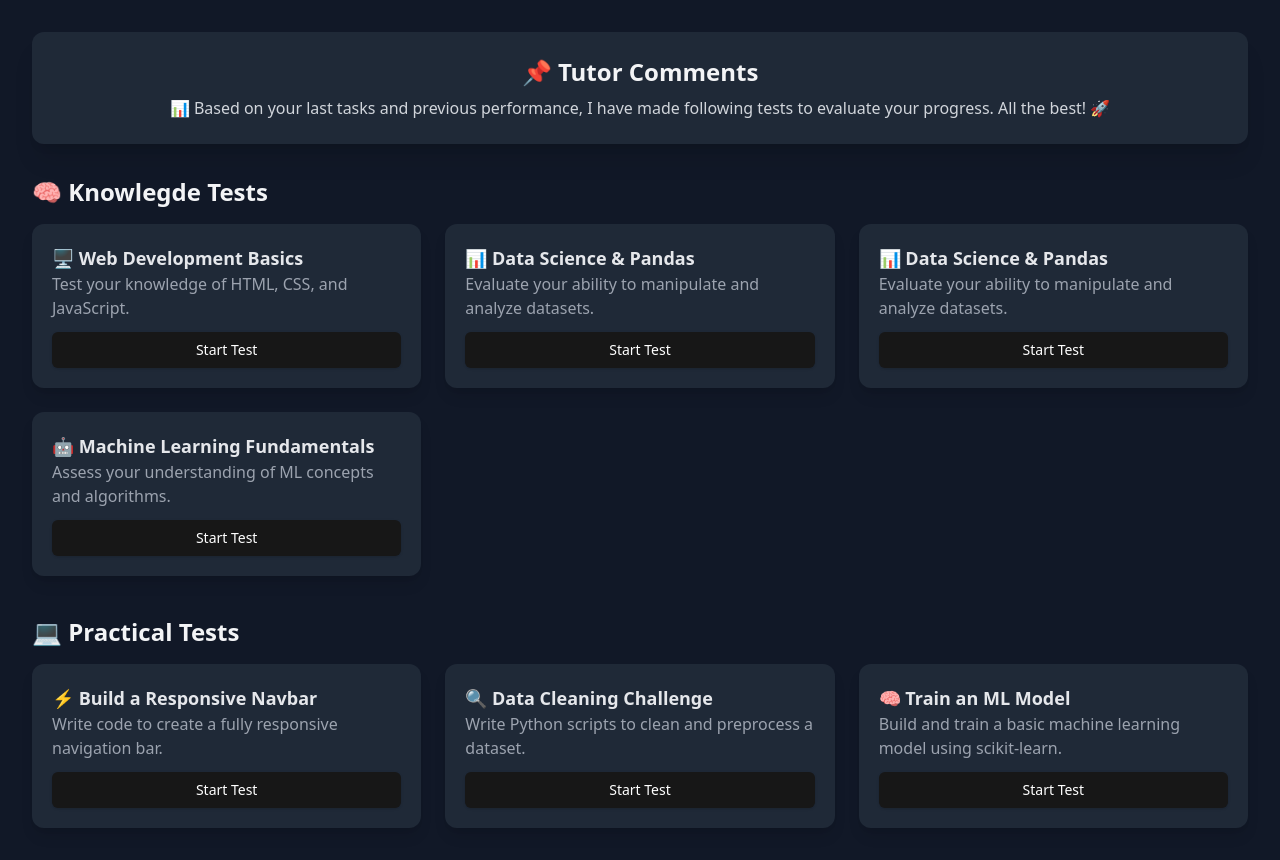
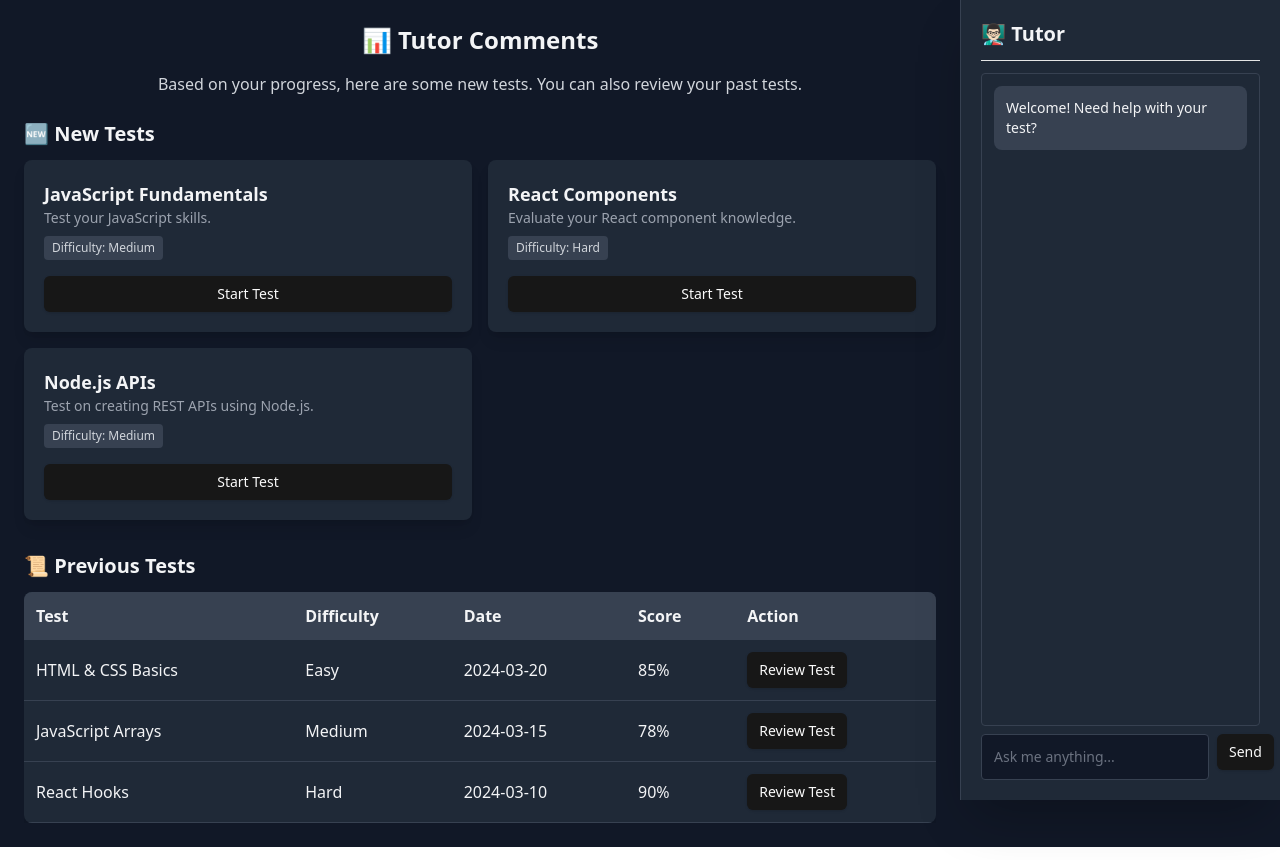
Before and after one commit to shravanjindal/LearnEra, a Next.js app: page /tests/1 in a window 1280 px wide. Built offline with nearby package versions, Linux system fonts and the light colour scheme.

Commit message:
improved task page

```diff
--- a/src/app/tests/[userId]/page.tsx
+++ b/src/app/tests/[userId]/page.tsx
@@ -1,76 +1,115 @@
 "use client";
-import { useParams } from "next/navigation";
+import { useState } from "react";
+import TutorChatbot from "@/components/TutorChatbot";
 import { Button } from "@/components/ui/button";
-import { motion } from "framer-motion";
 
-const TestsPage = () => {
-  const { userId } = useParams(); // Get userId from URL
+// Define test structure
+interface Test {
+  id: number;
+  title: string;
+  description: string;
+  difficulty: string;
+  date?: string; // Only for previous tests
+  score?: number; // Only for previous tests
+}
 
-  // AI-generated summary
-  const aiSummary =
-    "📊 Based on your last tasks and previous performance, I have made following tests to evaluate your progress. All the best! 🚀";
+// Define message structure
+interface Message {
+  sender: "bot" | "user";
+  text: string;
+}
 
-  // Test Categories
-  const generalTests = [
-    { title: "🖥️ Web Development Basics", description: "Test your knowledge of HTML, CSS, and JavaScript." },
-    { title: "📊 Data Science & Pandas", description: "Evaluate your ability to manipulate and analyze datasets." },
-    { title: "📊 Data Science & Pandas", description: "Evaluate your ability to manipulate and analyze datasets." },
-    { title: "🤖 Machine Learning Fundamentals", description: "Assess your understanding of ML concepts and algorithms." },
+const TestPage: React.FC = () => {
+  const [messages, setMessages] = useState<Message[]>([
+    { sender: "bot", text: "Welcome! Need help with your test?" },
+  ]);
+  const [input, setInput] = useState<string>("");
+
+  const handleSend = () => {
+    if (!input.trim()) return;
+    setMessages([...messages, { sender: "user", text: input }]);
+    setInput("");
+  };
+
+  // New Tests (Multiple)
+  const newTests: Test[] = [
+    { id: 1, title: "JavaScript Fundamentals", description: "Test your JavaScript skills.", difficulty: "Medium" },
+    { id: 2, title: "React Components", description: "Evaluate your React component knowledge.", difficulty: "Hard" },
+    { id: 3, title: "Node.js APIs", description: "Test on creating REST APIs using Node.js.", difficulty: "Medium" },
   ];
 
-  const practicalTests = [
-    { title: "⚡ Build a Responsive Navbar", description: "Write code to create a fully responsive navigation bar." },
-    { title: "🔍 Data Cleaning Challenge", description: "Write Python scripts to clean and preprocess a dataset." },
-    { title: "🧠 Train an ML Model", description: "Build and train a basic machine learning model using scikit-learn." },
+  // Previous Tests (Table)
+  const previousTests: Test[] = [
+    { id: 4, title: "HTML & CSS Basics", description: "Test your HTML and CSS knowledge.", difficulty: "Easy", date: "2024-03-20", score: 85 },
+    { id: 5, title: "JavaScript Arrays", description: "Test your JavaScript array knowledge.", difficulty: "Medium", date: "2024-03-15", score: 78 },
+    { id: 6, title: "React Hooks", description: "Test your React Hooks knowledge.", difficulty: "Hard", date: "2024-03-10", score: 90 },
   ];
 
+  return (
+    <div className="min-h-screen bg-gray-900 text-gray-100 flex">
+      {/* Left Section (3/4 of the page) */}
+      <div className="w-3/4 p-6">
+        {/* AI Summary Heading */}
+        <div className="flex flex-col items-center justify-center text-center">
+  <h1 className="text-2xl font-bold mb-4">📊 Tutor Comments</h1>
+  <p className="text-gray-300 mb-6">
+    Based on your progress, here are some new tests. You can also review your past tests.
+  </p>
+</div>
 
-  return (
-    <div className="flex flex-col min-h-screen bg-gray-900 text-gray-100 p-8">
-      {/* AI Summary */}
-      <motion.div
-        className="bg-gray-800 p-6 rounded-xl shadow-xl text-center"
-        initial={{ opacity: 0, y: -20 }}
-        animate={{ opacity: 1, y: 0 }}
-        transition={{ duration: 0.5 }}
-      >
-        <h2 className="text-2xl font-bold mb-2">📌 Tutor Comments </h2>
-        <p className="text-gray-300">{aiSummary}</p>
-      </motion.div>
+        {/* New Tests Section (Multiple Cards) */}
+        <section className="mb-8">
+          <h2 className="text-xl font-semibold mb-3">🆕 New Tests</h2>
+          <div className="grid grid-cols-1 md:grid-cols-2 gap-4">
+            {newTests.map((test) => (
+              <div key={test.id} className="bg-gray-800 p-5 rounded-lg shadow-lg">
+                <h3 className="text-lg font-semibold">{test.title}</h3>
+                <p className="text-gray-400 text-sm">{test.description}</p>
+                <span className="text-xs text-gray-300 bg-gray-700 px-2 py-1 rounded mt-2 inline-block">
+                  Difficulty: {test.difficulty}
+                </span>
+                <Button className="mt-4 w-full">Start Test</Button>
+              </div>
+            ))}
+          </div>
+        </section>
 
-      {/* Sections */}
-      <div className="mt-8 space-y-10">
-        {/* General Tests */}
-        <TestSection title="🧠 Knowlegde Tests" tests={generalTests} />
+        {/* Previous Tests Section (Table) */}
+        <section>
+          <h2 className="text-xl font-semibold mb-3">📜 Previous Tests</h2>
+          <div className="overflow-x-auto">
+            <table className="w-full bg-gray-800 rounded-lg overflow-hidden shadow-lg">
+              <thead>
+                <tr className="bg-gray-700">
+                  <th className="p-3 text-left">Test</th>
+                  <th className="p-3 text-left">Difficulty</th>
+                  <th className="p-3 text-left">Date</th>
+                  <th className="p-3 text-left">Score</th>
+                  <th className="p-3 text-left">Action</th>
+                </tr>
+              </thead>
+              <tbody>
+                {previousTests.map((test) => (
+                  <tr key={test.id} className="border-b border-gray-700">
+                    <td className="p-3">{test.title}</td>
+                    <td className="p-3">{test.difficulty}</td>
+                    <td className="p-3">{test.date}</td>
+                    <td className="p-3">{test.score}%</td>
+                    <td className="p-3">
+                      <Button className="text-sm px-3">Review Test</Button>
+                    </td>
+                  </tr>
+                ))}
+              </tbody>
+            </table>
+          </div>
+        </section>
+      </div>
 
-        {/* Practical Tests */}
-        <TestSection title="💻 Practical Tests" tests={practicalTests} />
-      </div>
+      {/* Right Section (1/4 of the page) - Tutor Chatbot */}
+      <TutorChatbot messages={messages} input={input} setInput={setInput} handleSend={handleSend} />
     </div>
   );
 };
 
-// Reusable Test Section Component
-const TestSection = ({ title, tests }: { title: string; tests: { title: string; description: string }[] }) => {
-  return (
-    <div>
-      <h2 className="text-2xl font-bold mb-4">{title}</h2>
-      <div className="grid grid-cols-1 md:grid-cols-2 lg:grid-cols-3 gap-6">
-        {tests.map((test, index) => (
-          <motion.div
-            key={index}
-            className="bg-gray-800 p-5 rounded-xl shadow-lg hover:bg-gray-700 transition duration-300 cursor-pointer"
-            whileHover={{ scale: 1.05 }}
-            whileTap={{ scale: 0.98 }}
-          >
-            <h3 className="text-lg font-semibold text-gray-200">{test.title}</h3>
-            <p className="text-gray-400">{test.description}</p>
-            <Button className="mt-3 w-full text-white">Start Test</Button>
-          </motion.div>
-        ))}
-      </div>
-    </div>
-  );
-};
-
-export default TestsPage;
+export default TestPage;
--- /dev/null
+++ b/src/components/TutorChatbot.tsx
@@ -0,0 +1,66 @@
+"use client";
+import { motion } from "framer-motion";
+import { Button } from "@/components/ui/button";
+
+// Define the type for a single message
+interface Message {
+  sender: "bot" | "user";
+  text: string;
+}
+
+// Define the props for the component
+interface TutorChatbotProps {
+  messages: Message[];
+  input: string;
+  setInput: (input: string) => void;
+  handleSend: () => void;
+}
+
+const TutorChatbot: React.FC<TutorChatbotProps> = ({ messages, input, setInput, handleSend }) => {
+  return (
+    <motion.div
+      className="w-1/4 bg-gray-800 p-5 fixed right-0 top-0 h-full flex flex-col shadow-2xl backdrop-blur-lg border-l border-gray-700"
+      initial={{ opacity: 0, x: 50 }}
+      animate={{ opacity: 1, x: 0 }}
+      transition={{ duration: 0.5 }}
+    >
+      {/* Header */}
+      <div className="flex justify-between items-center border-b pb-3 mb-3">
+        <h2 className="text-xl font-semibold">👨🏻‍🏫 Tutor</h2>
+      </div>
+
+      {/* Messages Section */}
+      <div className="flex-1 overflow-y-auto p-3 space-y-2 border border-gray-700 rounded">
+        {messages.map((msg: Message, index: number) => (
+          <motion.div
+            key={index}
+            className={`p-3 rounded-lg text-sm ${
+              msg.sender === "bot" ? "bg-gray-700 text-left" : "bg-blue-600 text-right"
+            }`}
+            initial={{ opacity: 0, y: 10 }}
+            animate={{ opacity: 1, y: 0 }}
+            transition={{ duration: 0.3, delay: index * 0.1 }}
+          >
+            {msg.text}
+          </motion.div>
+        ))}
+      </div>
+
+      {/* Input Field */}
+      <div className="flex gap-2 mt-2">
+        <input
+          type="text"
+          className="flex-1 p-3 bg-gray-900 border border-gray-700 rounded text-sm placeholder-gray-500"
+          value={input}
+          onChange={(e) => setInput(e.target.value)}
+          placeholder="Ask me anything..."
+        />
+        <Button className="p-3 flex-shrink-0" onClick={handleSend}>
+          Send
+        </Button>
+      </div>
+    </motion.div>
+  );
+};
+
+export default TutorChatbot;
```
Also changed, not shown: 1 other file (tests, documents, lock files or other folders).
